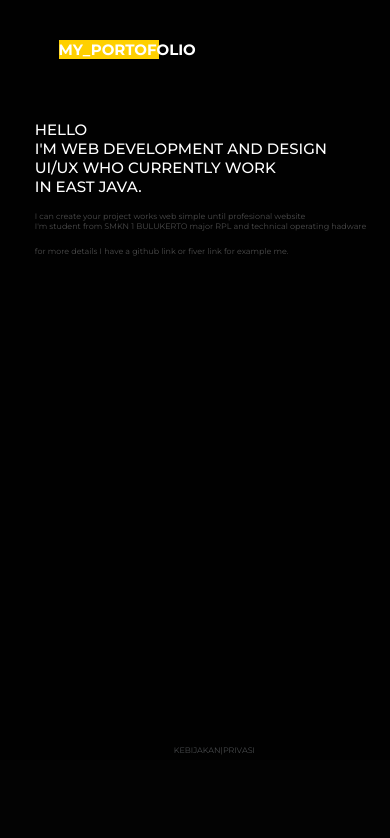
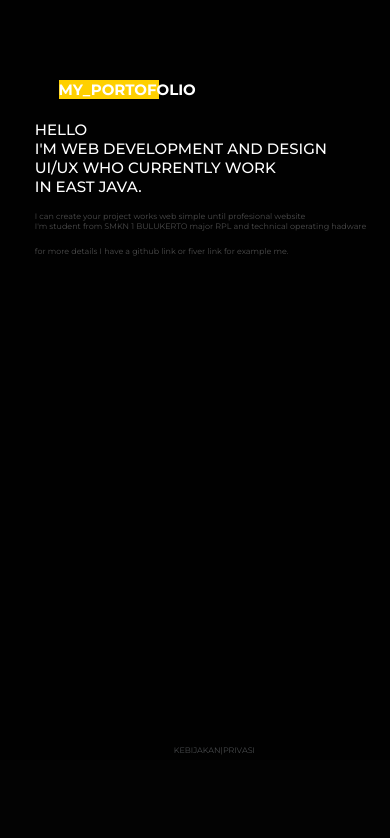
Before and after one commit to BayuFerdianto/Bayucompany, a plain HTML site: page index.html in a window 390 px wide. Drawn offline with nearby package versions, Linux system fonts and the light colour scheme.

Commit message:
firsr commit

```diff
--- a/css/mediaquery.css
+++ b/css/mediaquery.css
@@ -70,7 +70,7 @@
   div.logo {
     font-size: 15px;
     position: fixed;
-    top: 40px;
+    top: 80px;
     left: 15%;
     width: 100px;
   }
```
